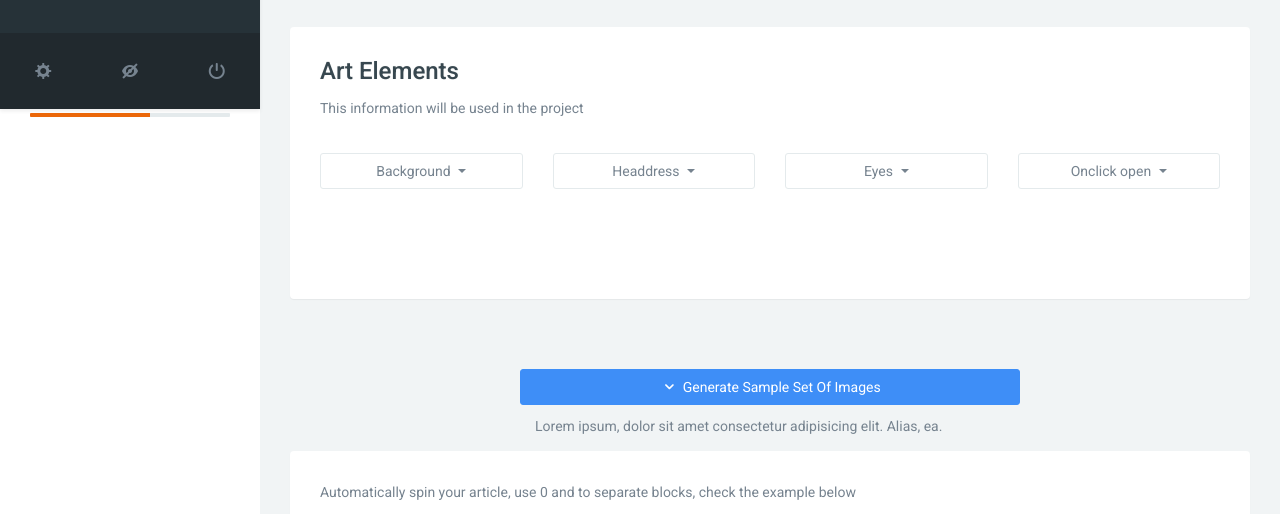
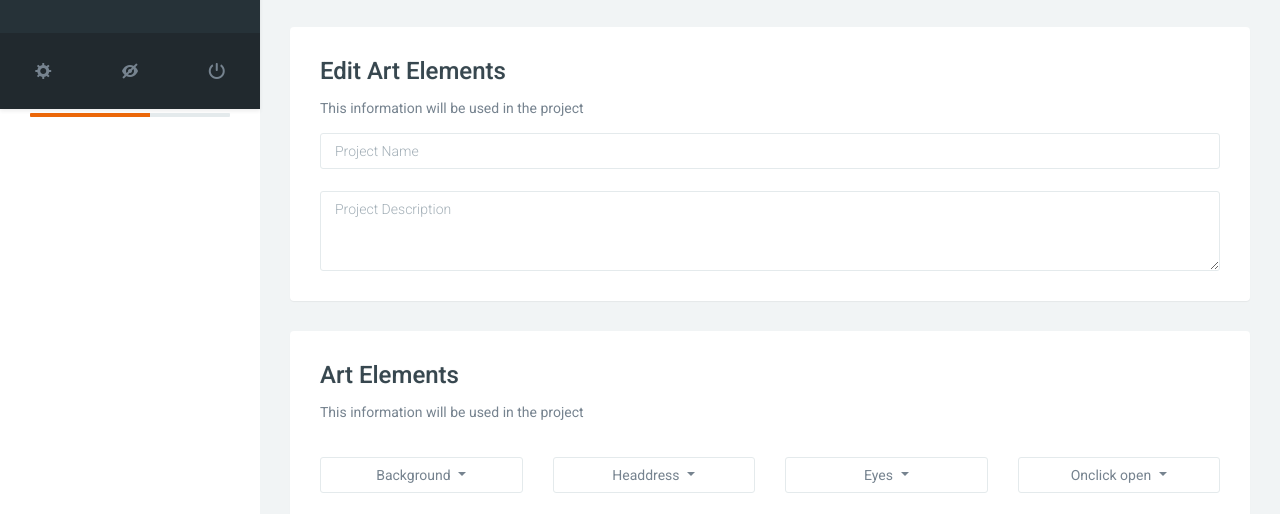
Before and after one commit to MainulKanon/netexem.github.io, a plain HTML site: page index.html in a window 1280 px wide. Shown: the part 691-1205 px from the top of the page. Drawn offline with Linux system fonts and the light colour scheme.

```diff
--- a/index.html
+++ b/index.html
@@ -1663,6 +1663,8 @@
             <!-- End Card -->
           </div>
         </div>
+
+        <!-- Start Project Details Section -->
         <div class="row">
           <div class="col-12">
             <div class="panel">
@@ -1674,14 +1676,29 @@
                       <br>
                       <textarea type="text" class="form-control" name="project_description" autocomplete="off" rows="3" placeholder="Project Description"></textarea>
                     </form>
-
-                  <!-- <div class="form-group">
-                  <button type="button" class="btn btn-primary">Create</button>
-                  </div> -->
                </div>
             </div>
           </div>
         </div>
+        <!-- End Project Details Section -->
+
+        <!-- Start Edit Art Elements Section -->
+        <div class="row">
+          <div class="col-12">
+            <div class="panel">
+               <div class="panel-body">
+                 <h3 class="">Edit Art Elements</h3>
+                 <p>This information will be used in the project</p>
+                      <form class="form-group">
+                      <input type="text" class="form-control" name="name" autocomplete="off" placeholder="Project Name">
+                      <br>
+                      <textarea type="text" class="form-control" name="project_description" autocomplete="off" rows="3" placeholder="Project Description"></textarea>
+                    </form>
+               </div>
+            </div>
+          </div>
+        </div>
+        <!-- End Edit Art Elements Section -->
 
         <!-- Dropdown Group Start -->
         <div class="row">
```
